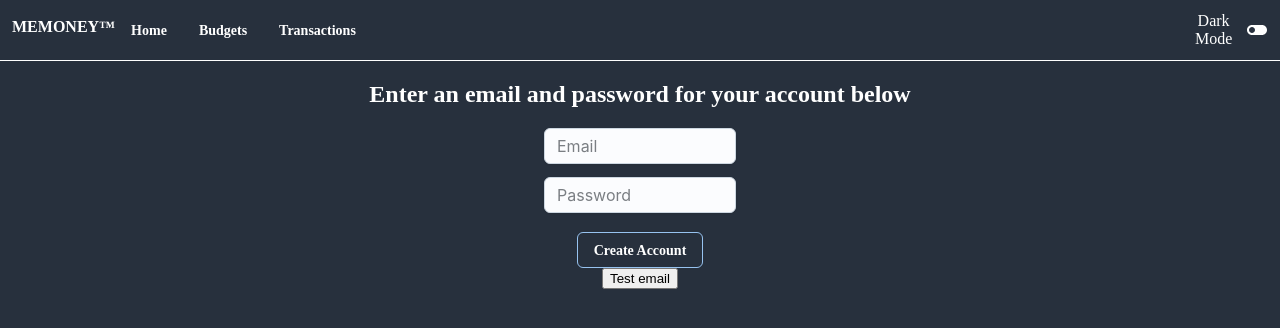
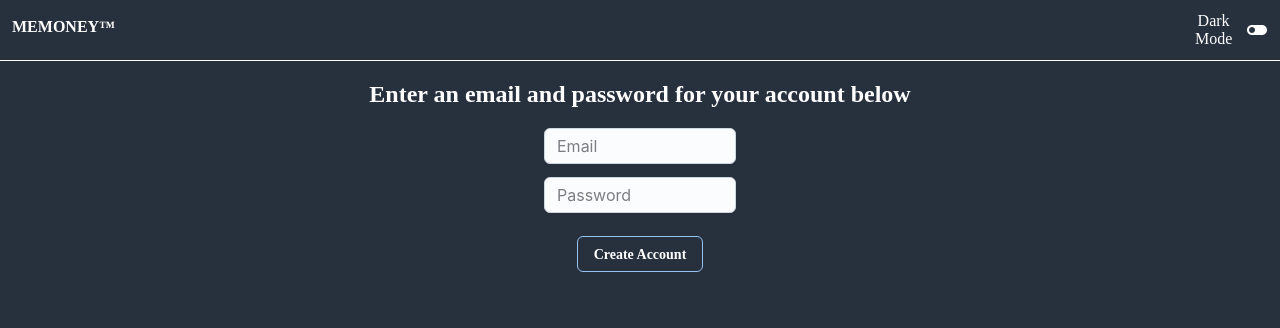
Before and after one commit to apizzulli/memoney-frontend, a React (Create React App) app: page /createAccount in a window 1280 px wide. Shown: the top 328 px of the page. Built offline with nearby package versions, Linux system fonts and the light colour scheme.

Commit message:
saving progress

```diff
--- a/src/Components/Budget/BudgetDetails.js
+++ b/src/Components/Budget/BudgetDetails.js
@@ -6,7 +6,7 @@ export default function BudgetDetails({budget}) {
 
     const navigate = useNavigate();
     const location = useLocation();
-    let categories = JSON.parse(localStorage.getItem("selectedBudget")).categories;
+    // let categories = JSON.parse(localStorage.getItem("selectedBudget")).categories;
 
     function cats(){
         console.log("hi");
--- a/src/Components/Budget/ViewBudgets.js
+++ b/src/Components/Budget/ViewBudgets.js
@@ -70,7 +70,7 @@ export default function ViewBudgets(props){
 
     const budgetView = (budget) => {
         let categories = null;
-        if(budget.categories != undefined){
+        if(budget && budget.categories != undefined && budget.categories!= null){
             categories = Object.keys(budget.categories);
         }
         return(
--- a/src/Components/Global/NavBar.js
+++ b/src/Components/Global/NavBar.js
@@ -81,6 +81,7 @@ export default function NavBar(){
     });
 
     function logout() {
+        console.log("LOGGING OUT");
         setProfileAnchor(null);
         setLoggedIn(false);
         localStorage.clear();
@@ -166,15 +167,15 @@ export default function NavBar(){
                     <MenuIcon onClick={openHamMenu}></MenuIcon>
                 </div> */}
                 {/* <SideDrawer></SideDrawer> */}
-                <div className={loggedIn ? "nav-buttons" : "nav-buttons"} >
+                <div className="nav-buttons" >
                     <h4 className="title" onClick={()=>{navigate("/about")}} style={{marginLeft: '12px', cursor:'pointer'}}>MEMONEY™</h4>
-                    <Button className="button" onClick={()=>{navigate("/")}} style={{fontFamily:'inherit',color:'inherit'}} variant="text">Home</Button>
-                    <Button className="button" onClick={openMenu} style={{fontFamily:'inherit',color:'inherit'}}  variant="text" >Budgets</Button>
+                    <Button className="button" onClick={()=>{navigate("/")}} style={{fontFamily:'inherit',color:'inherit', visibility: loggedIn ? 'visible': 'hidden'}} variant="text">Home</Button>
+                    <Button className="button" onClick={openMenu} style={{fontFamily:'inherit',color:'inherit',visibility: loggedIn ? 'visible': 'hidden'}}  variant="text" >Budgets</Button>
                     <Menu className="menuBack" anchorEl={anchorEl} open={Boolean(anchorEl)}  anchorOrigin={{vertical:'bottom'}}>
                         <MenuItem className="menuItem" style={{fontFamily:'inherit'}} onClick={closeMenu} ><Link to="/budgets/view">View Existing Budgets</Link></MenuItem>
                         <MenuItem className="menuItem" style={{fontFamily:'inherit'}} onClick={closeMenu}><Link to="/budgets/create">Create New Budget</Link></MenuItem>
                     </Menu>
-                    <Button className="button" onClick={openTransMenu} style={{fontFamily:'inherit',color:'inherit'}}  variant="text" >Transactions</Button>
+                    <Button className="button" onClick={openTransMenu} style={{fontFamily:'inherit',color:'inherit', visibility: loggedIn ? 'visible': 'hidden'}}  variant="text" >Transactions</Button>
                     <Menu id="navBarMenu" anchorEl={anchorEl2} open={Boolean(anchorEl2)}  anchorOrigin={{vertical:'bottom'}}>
                         {/* <MenuItem className="button" style={{fontFamily:'inherit'}} onClick={closeTransMenu} ><Link  to="/transactions">View Existing Transactions</Link></MenuItem> */}
                         <MenuItem className="menuItem" style={{fontFamily:'inherit'}} onClick={closeTransMenu}><Link  to="/transactions/add">Create New Transaction</Link></MenuItem>
--- a/src/Components/Transactions/AddTransaction.js
+++ b/src/Components/Transactions/AddTransaction.js
@@ -112,8 +112,8 @@ export default function Transactions() {
     return(
             <div id="vertical-flex" style={{height:'20%',width:'100%', marginTop:'1%'}}>
                 <div id="vertical-flex" style={{width:'70vw'}}>
-                    <h1 style={{marginTop:'0'}}>New Transaction</h1>
-                    <h2>{budget.name}</h2>
+                    <h1 style={{marginTop:'3%'}}>New Transaction</h1>
+                    <h2>{localStorage.getItem("selectedBudget") ? localStorage.getItem("selectedBudget").name : "-"}</h2>
 
                     {/*------DATE & AMOUNT------*/}
                     <div id='vertical-flex'style={{justifyContent:'space-between'}}>
--- a/src/Components/User/CreateAccount.js
+++ b/src/Components/User/CreateAccount.js
@@ -3,10 +3,17 @@ import Input from '@mui/joy/Input';
 import '../../style/default_styles.css';
 import {newUser, email } from '../../Controllers/UserController.js';
 import { useNavigate } from 'react-router';
-import { useEffect } from 'react';
+import { useEffect, useState } from 'react';
+import { useContext } from 'react';
+import { BudgetContext } from '../../App.js';
 
 export default function CreateAccount() {
     const navigate = useNavigate();
+    const [ errorMessage, setErrorMessage ] = useState("");
+    const { userId, setUserId } = useContext(BudgetContext);
+    const { loggedIn, setLoggedIn } = useContext(BudgetContext);
+
+    const sleep = (delay) => new Promise((resolve) => setTimeout(resolve, delay));
 
     useEffect(() => {
         let current = document.getElementById("user").value;
@@ -36,12 +43,33 @@ export default function CreateAccount() {
             username: event.currentTarget.user.value,
             password: event.currentTarget.password.value
         };
+        if(userDTO.username == ""){
+            setErrorMessage("Email is required.");
+            await sleep(3000);
+            setErrorMessage("");
+            return;
+        }
+        if(userDTO.password == ""){
+            setErrorMessage("Password is required.");
+            await sleep(3000);
+            setErrorMessage("");
+            return;
+        }
         const response = await newUser(userDTO);
-        if(!response){
-
+        if(response.status == "304"){
+            setErrorMessage("A user already exists with the given email. Navigate to the login page." );
+            await sleep(3000);
+            setErrorMessage("");
+            return;
         }
-        localStorage.setItem("jwt",response.token.value);
-        localStorage.setItem("userId",response.user.id);
+        else if(response.status != '201'){
+            setErrorMessage("Server error");
+            await sleep(3000);
+            setErrorMessage("");
+            return;
+        }
+        setUserId(response.user.id);
+        setLoggedIn(true);
         navigate("/budgets/create");
         // .then(response => response.json())
         // .then(data => console.log(data))
@@ -52,16 +80,16 @@ export default function CreateAccount() {
         return s;
     }
     return(
-        <div id="vertical-flex">
+        <div id="vertical-flex" style={{rowGap:'5%'}}>
             <h2>Enter an email and password for your account below</h2>
-                <div style={{width:'15%'}}>
-                    <form onSubmit={createAccount}>
-                        <Input id="user" name="user" placeholder="Email" required></Input>
-                        <Input id="password" type="password" name="password" style={{marginTop:'7%'}} placeholder="Password" required></Input>
-                        <Button className="button" type = "submit" variant="outlined" style={{fontFamily:'inherit',color:'inherit', marginTop:'10%'}}>Create Account</Button>
+                <div id="vertical-flex" style={{width:'100%'}}>
+                    <form style={{width:'15%'}} onSubmit={createAccount}>
+                        <Input id="user" name="user" placeholder="Email"></Input>
+                        <Input id="password" type="password" placeholder="Password" name="password" style={{marginTop:'7%'}}></Input>
+                        <Button className="button" type = "submit" variant="outlined" style={{fontFamily:'inherit',color:'inherit', marginTop:'12%'}}>Create Account</Button>
                     </form>
+                <span style={{color:'red', display: errorMessage != "" ? 'flex' : 'none', marginTop:'1%',marginBottom:'1%'}}>{errorMessage}</span>
                 </div>
-                <button onClick={emailSend}>Test email</button>
         </div>
     )
 }
--- a/src/Controllers/BudgetController.js
+++ b/src/Controllers/BudgetController.js
@@ -23,13 +23,15 @@ export async function newBudget(userId, newBudg, token) {
 
 }
 export async function editBudget(editedBudg, budgId) {
+    let token = localStorage.getItem("jwt");
     return fetch(process.env.REACT_APP_BACKEND_URL + `/budgets/edit/${budgId}`,
     {
         headers: {
+        "Authorization": `Bearer ${token}`,
         "Accept":"application/json",
         "Content-Type":"application/json",
     },
-        method: "POST",
+        method: "PATCH",
         body: JSON.stringify(editedBudg)
     }).then((response)=> {
         return response.json();
--- a/src/Controllers/UserController.js
+++ b/src/Controllers/UserController.js
@@ -8,11 +8,21 @@ export async function newUser(userDTO) {
             method: "POST",
             body: JSON.stringify(userDTO)
         }).then((response)=> {
-            if(response.status == "201"){
+            if(response.ok){
                 return response.json();
             }
-            else
-                return 0;
+            else{
+                return response;
+            }
+            // if(response.status == "201"){
+            //     return response.json();
+            // }
+            // else if(response.status == "304"){
+            //     return "304";
+            // }
+            // else{
+            //     return 0;
+            // }
         })
 }
 export async function login (userDTO) {
```
